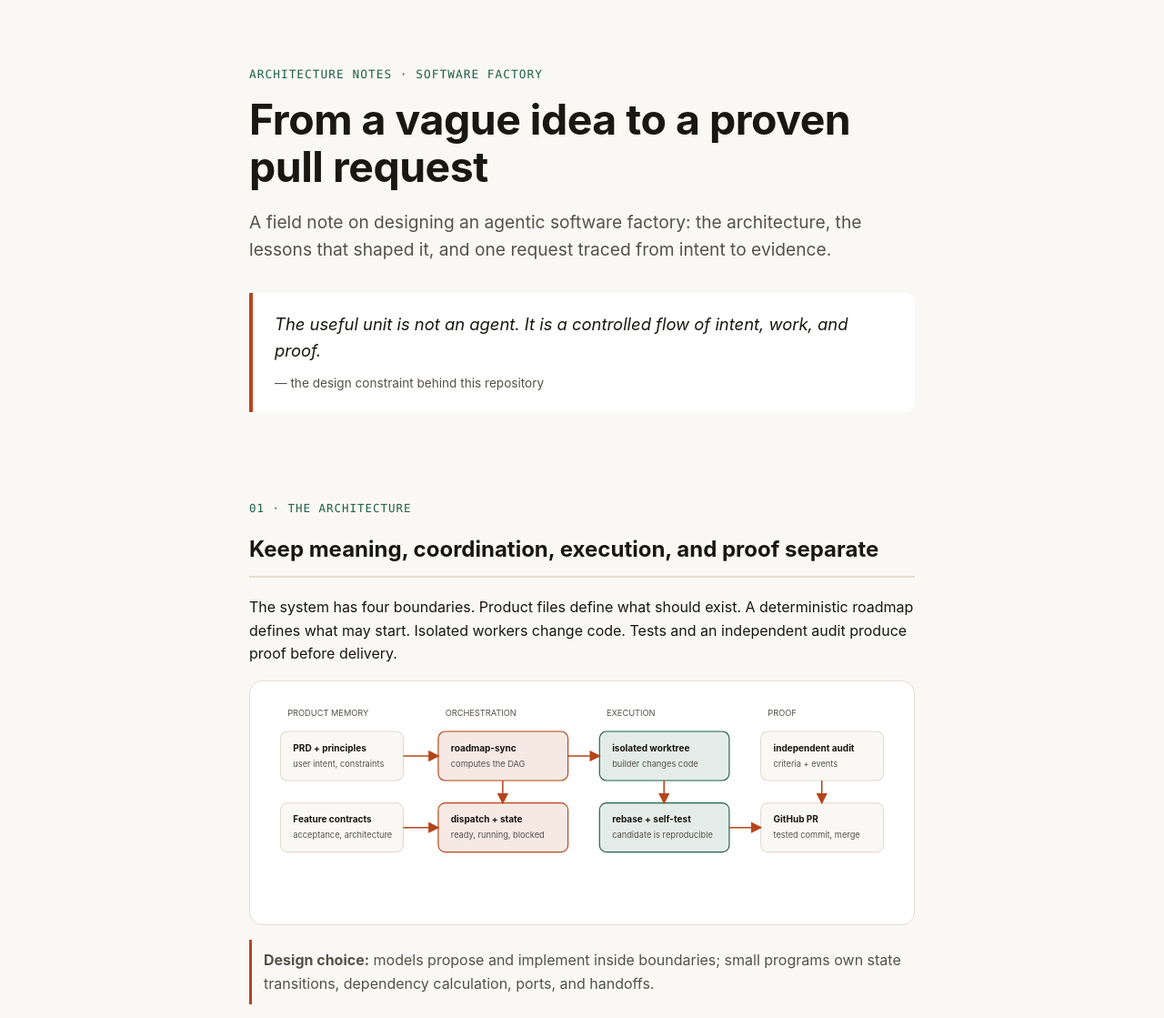
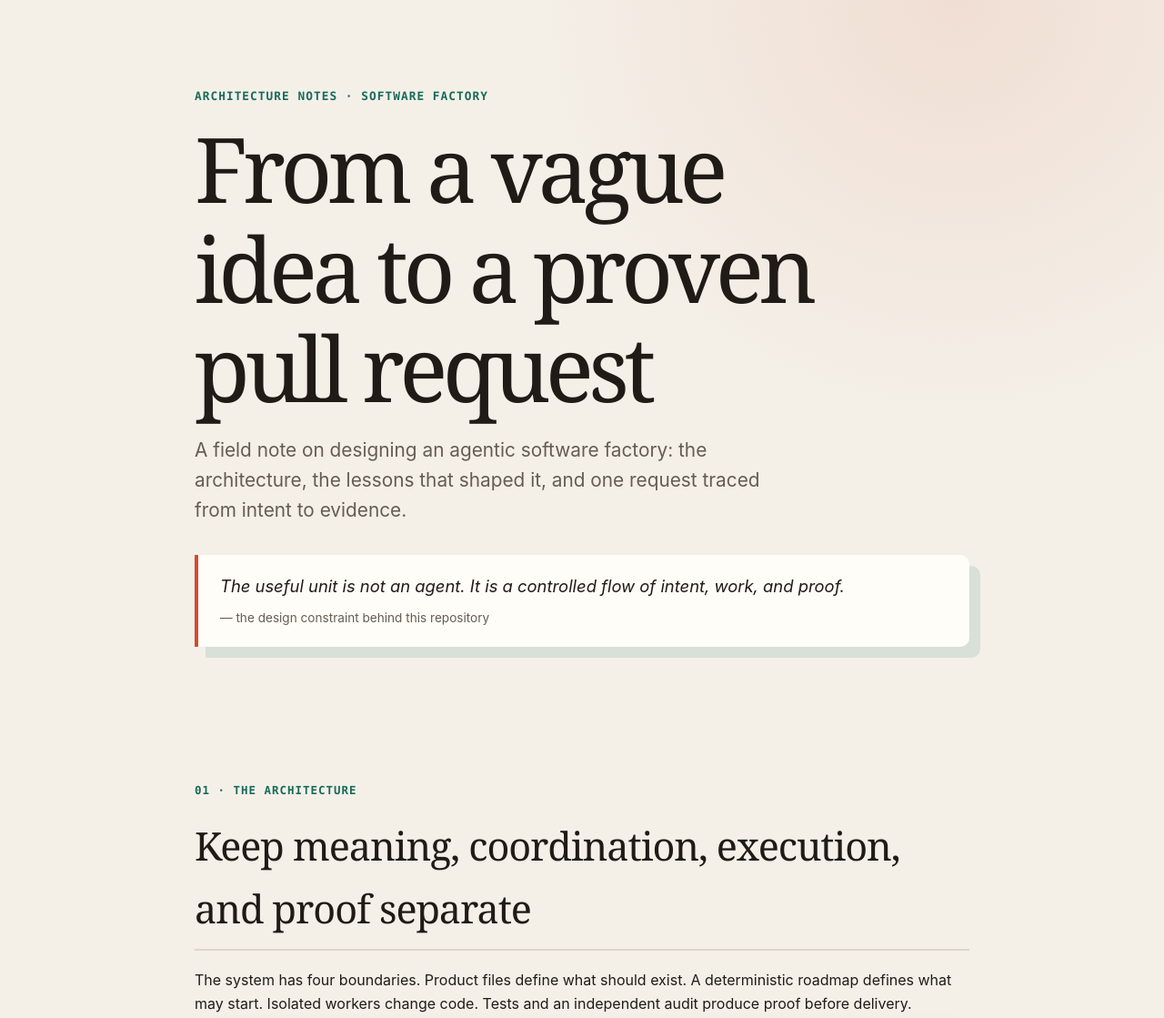
Before and after one commit to BrennanOwYong/company-visibility-dashboard, a plain HTML site: page docs/index.html in a window 1280 px wide. Shown: the top 1119 px of the page at 91% size. Drawn offline with Linux system fonts and the light colour scheme.

Commit message:
docs: polish architecture article

```diff
--- a/docs/index.html
+++ b/docs/index.html
@@ -3,8 +3,8 @@
 <head>
 <meta charset="utf-8">
 <meta name="viewport" content="width=device-width, initial-scale=1">
-<title>The Software Factory — stop raw-dogging the SDLC</title>
-<meta name="description" content="A software factory that automates the software development life cycle (SDLC) instead of vibe coding it. Sourced, clickable, and built to outlast one context window.">
+<title>Inside the Software Factory — an architecture field note</title>
+<meta name="description" content="A playful, visual architecture field note about turning product intent into a proven pull request.">
 <style>
   :root {
     --bg: #faf8f4;
@@ -246,6 +246,26 @@
   .sequence .message-label { opacity: .35; transition: opacity .2s; }
   .sequence .message-label.active { opacity: 1; font-weight: 700; }
   .sequence-note { border-left: 3px solid var(--accent); padding: 10px 13px; margin: 16px 0 0; color: var(--ink-dim); }
+  /* Editorial layer: a little more magazine, a little less documentation. */
+  :root { --bg: #f4f0e8; --bg-raised: #fffdf8; --ink: #201b17; --ink-dim: #655c52; --accent: #d34d2f; --accent-2: #176b59; --line: #ded5c8; --code-bg: #e9e1d4; --tag: #7657a8; }
+  body { background: radial-gradient(circle at 82% 0%, rgba(211,77,47,.11), transparent 30rem), var(--bg); }
+  .wrap { max-width: 900px; }
+  header.hero { padding: 96px 0 48px; }
+  .hero h1 { max-width: 760px; font-family: Georgia, "Times New Roman", serif; font-size: clamp(3rem, 8vw, 6.2rem); font-weight: 500; letter-spacing: -.055em; }
+  .hero .dek { max-width: 640px; font-size: 1.3rem; }
+  .kicker, .eyebrow { font-weight: 700; }
+  .tagline { box-shadow: 12px 12px 0 rgba(23,107,89,.12); }
+  section { margin: 92px 0; }
+  section > h2 { font-family: Georgia, "Times New Roman", serif; font-size: clamp(1.9rem, 4vw, 2.7rem); font-weight: 500; letter-spacing: -.025em; }
+  .architecture, .sequence-wrap { box-shadow: 0 18px 45px rgba(71,52,31,.08); }
+  .architecture { transform: rotate(-.25deg); }
+  .architecture:hover { transform: rotate(0); transition: transform .25s ease; }
+  .next-grid { grid-template-columns: repeat(3, 1fr); }
+  .next-card { transition: transform .2s ease, box-shadow .2s ease; }
+  .next-card:hover { transform: translateY(-5px) rotate(-.5deg); box-shadow: 0 14px 24px rgba(71,52,31,.1); }
+  .cta { border-radius: 999px; box-shadow: 5px 5px 0 var(--accent-2); }
+  @media (max-width: 680px) { .next-grid { grid-template-columns: 1fr; } header.hero { padding-top: 64px; } }
+  @media (prefers-reduced-motion: reduce) { *, *::before, *::after { scroll-behavior: auto !important; transition: none !important; } }
 </style>
 </head>
 <body>
```
